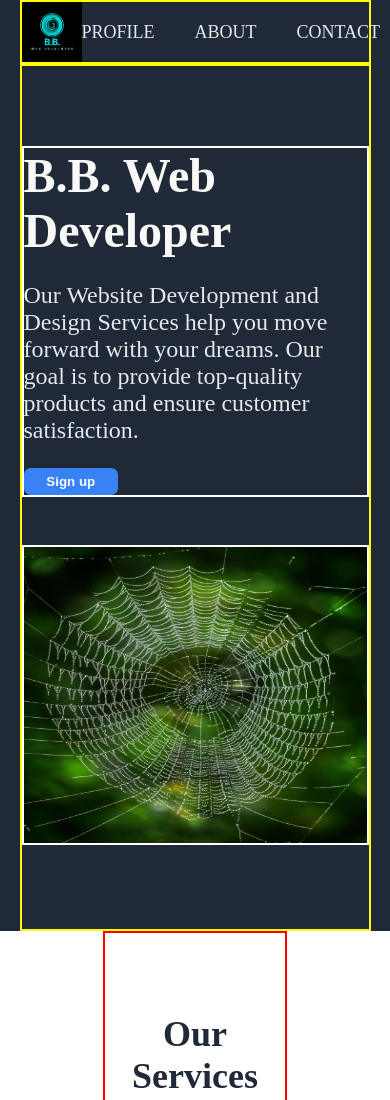
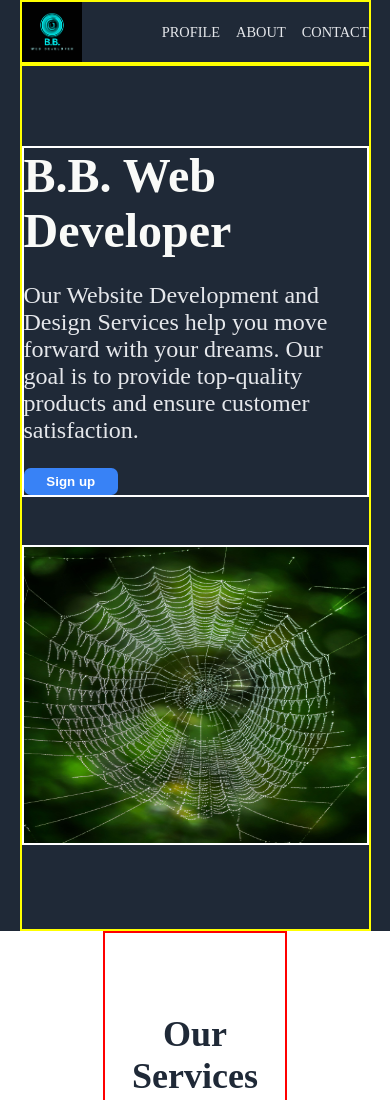
Before and after one commit to pbain63/Project_landing_page, a plain HTML site: page index.html in a window 390 px wide. Shown: the top 1100 px of the page. Drawn offline with Linux system fonts and the light colour scheme.

Commit message:
Add font-size, gap to navbar for responsive design in styles.css

```diff
--- a/styles.css
+++ b/styles.css
@@ -201,7 +201,14 @@ button:focus {
 }
 
 @media (max-width: 900px) {
+  .right-links {
+    gap: 1rem;
+  }
+  .right-links--item {
+    font-size: 0.9rem;
 
+    /* color: red; */
+  }
   .container--width,
   .testimonial--wrapper {
     width: 90%;
```
